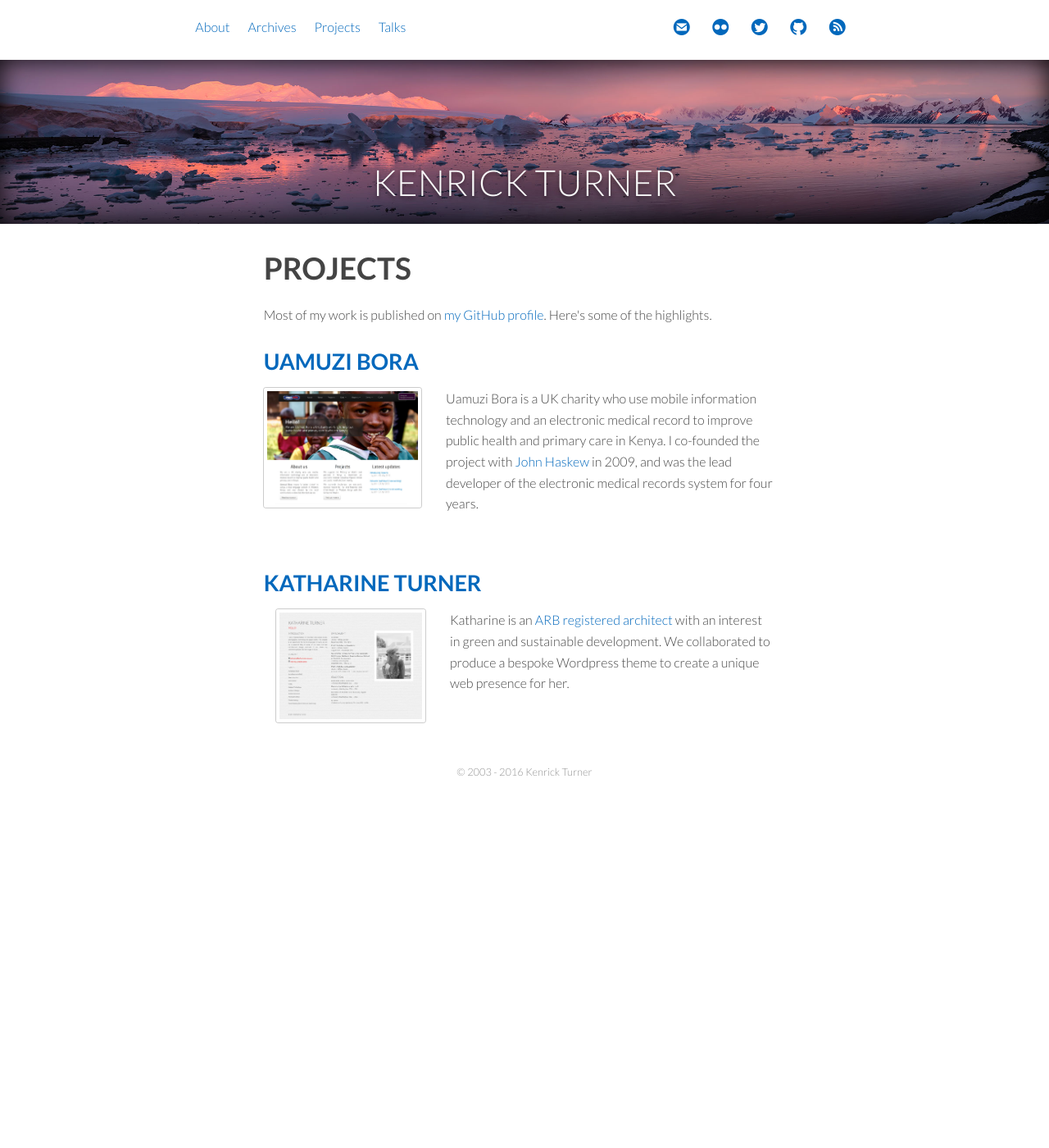
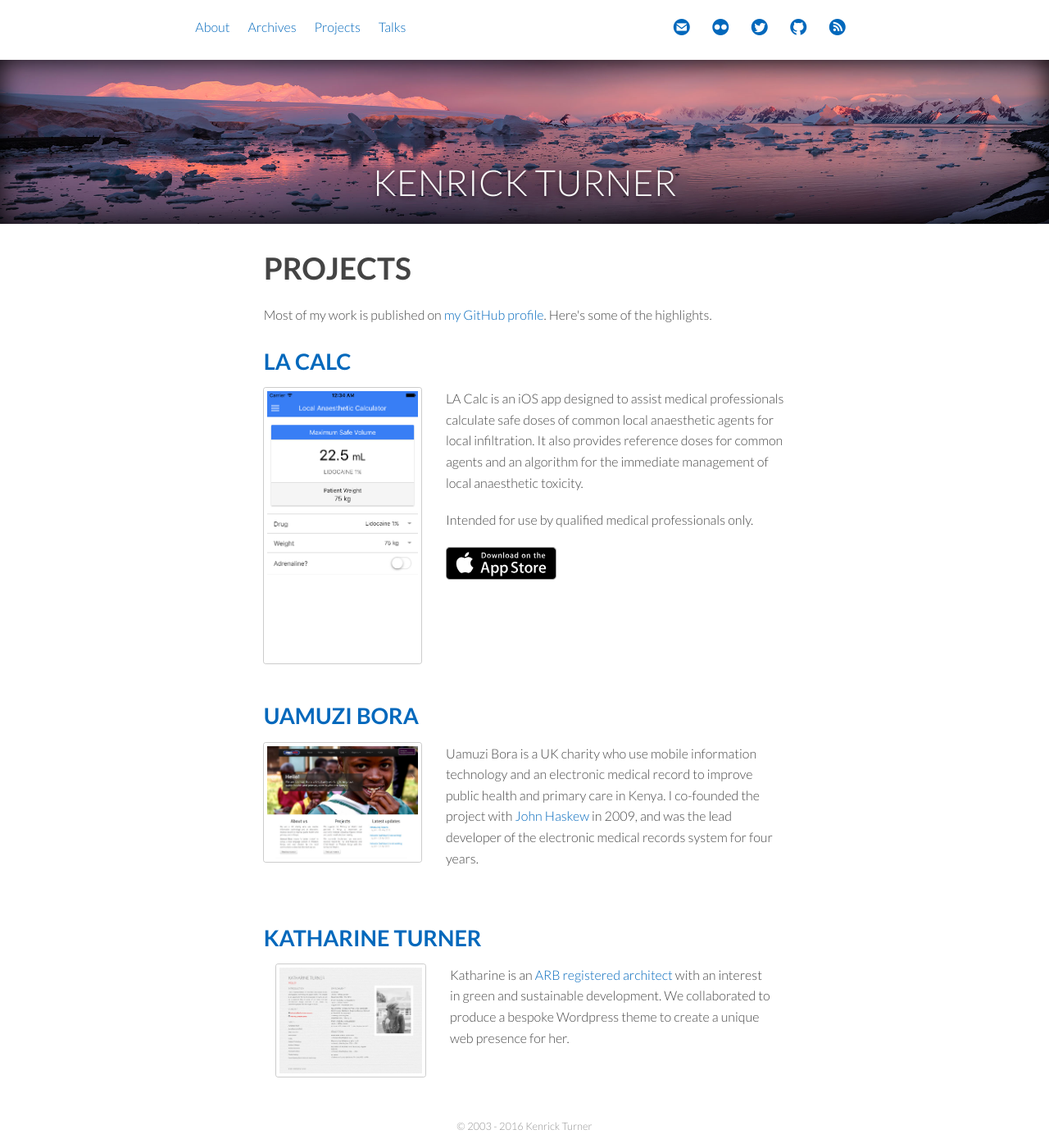
Before and after one commit to kenners/kenners.org, a Jekyll site: the page built from projects/index.html, in a window 1280 px wide. Shown: the whole page at 82% size. Built offline with Jekyll 4.4.1, drawn with Linux system fonts in a browser that asks for light colours; nearby versions of some CDN libraries; before the commit the page ends 968 px from its top, so only the background shows below that.

Commit message:
Add LA Calc project

```diff
--- a/projects/index.html
+++ b/projects/index.html
@@ -10,6 +10,26 @@ sitemap:
 ---
 
 <p>Most of my work is published on <a href="https://github.com/kenners">my GitHub profile</a>. Here's some of the highlights.</p>
+
+<article class="project">
+    <div class="row">
+        <div class="small-12 columns">
+        <h3><a href="lacalc">LA Calc</a></h3>
+        </div>
+    </div>
+    <div class="row">
+        <div class="small-12 large-4 columns">
+            <a class="th radius" href="https://uamuzibora.org">
+            <img src="{{ site.baseurl }}/img/lacalc.png">
+            </a>
+        </div>
+        <div class="small-12 large-8 columns">
+            <p>LA Calc is an iOS app designed to assist medical professionals calculate safe doses of common local anaesthetic agents for local infiltration. It also provides reference doses for common agents and an algorithm for the immediate management of local anaesthetic toxicity.</p>
+            <p>Intended for use by qualified medical professionals only.</p>
+            <img src="{{ site.baseurl }}/img/app_store_badge.svg">
+        </div>
+    </div>
+</article>
 
 <article class="project">
     <div class="row">
```
Also changed, not shown: projects/lacalc/index.html (added, +24 -0 lines), img/app_store_badge.svg (added), img/lacalc.png (added).
